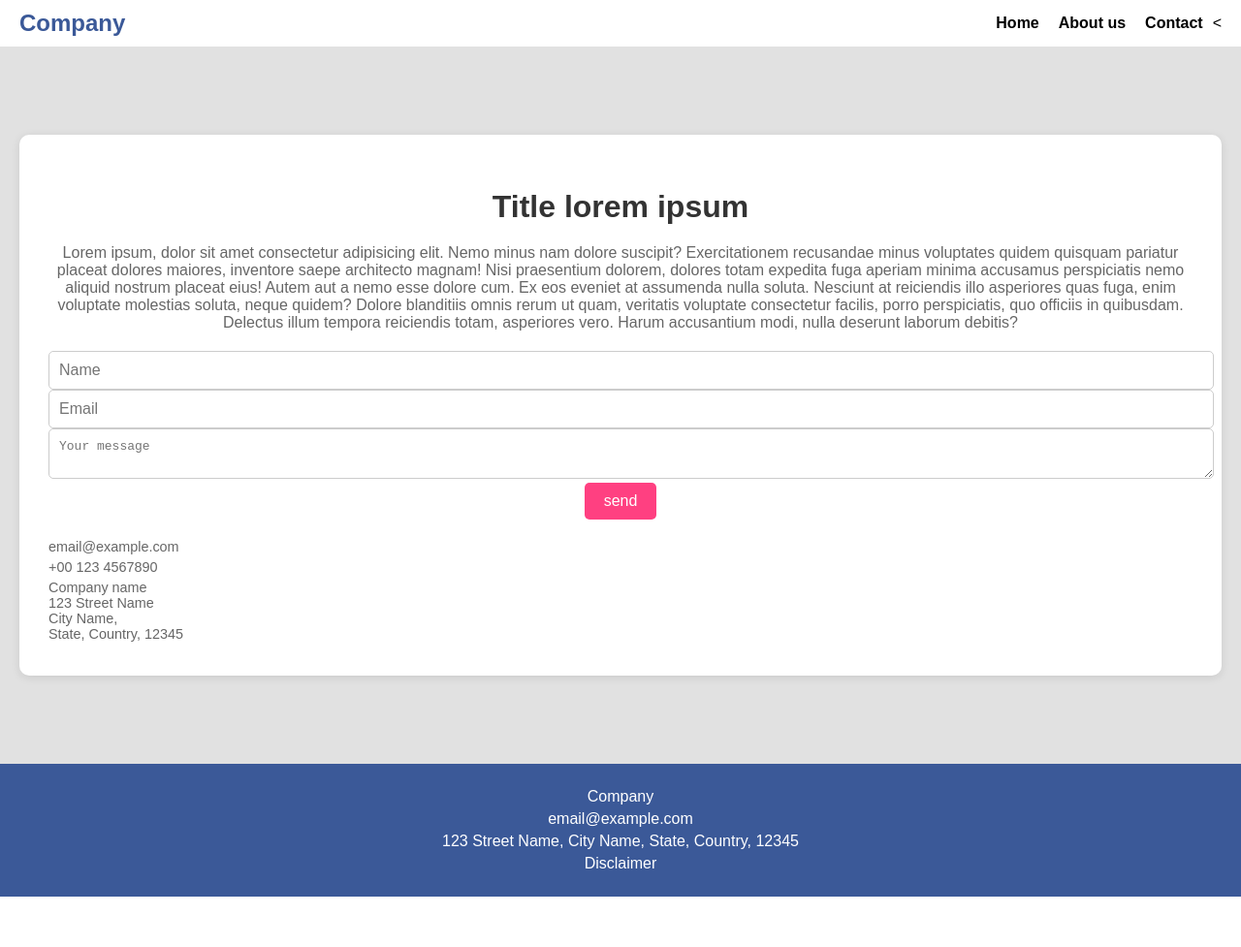
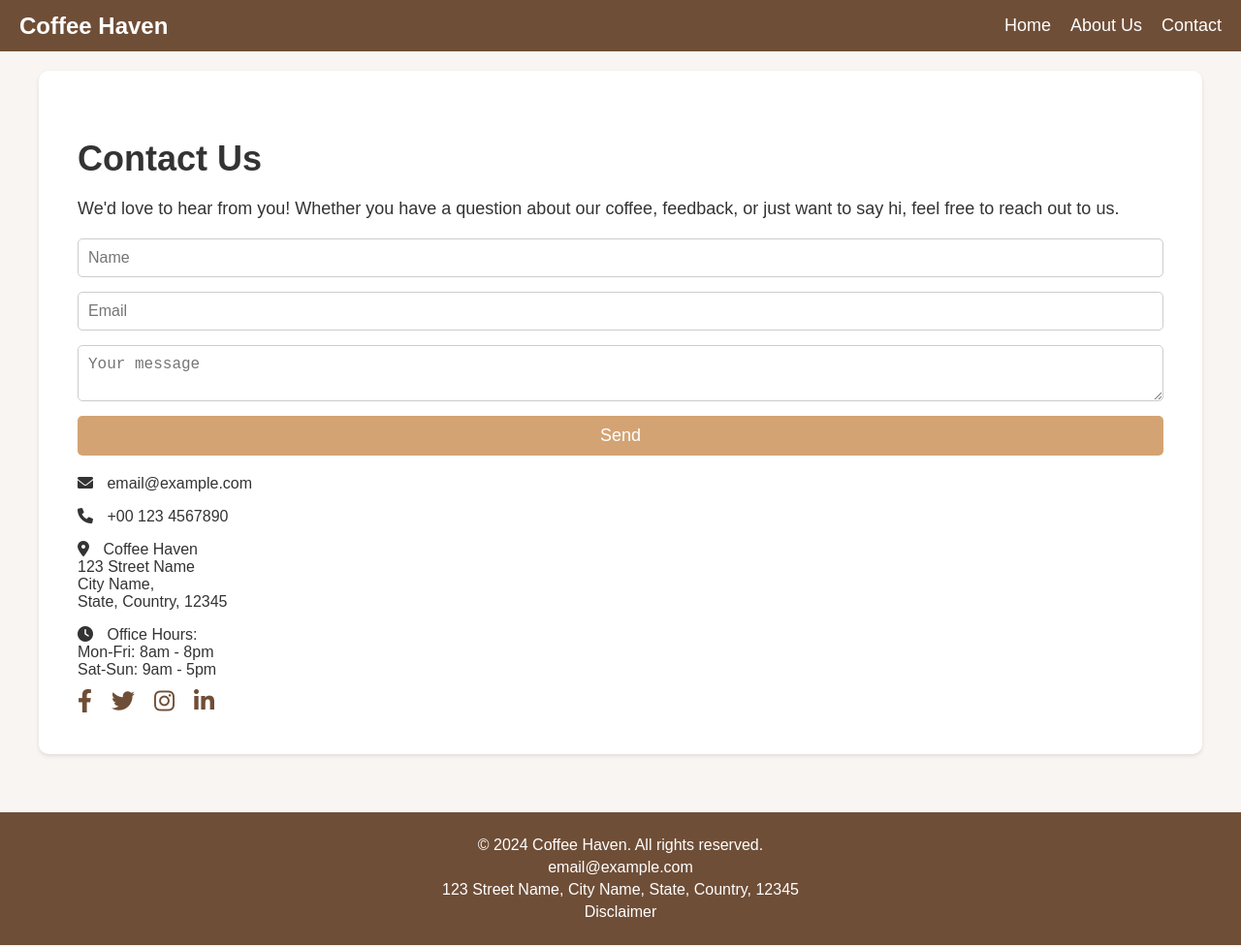
Before and after one commit to Karush2807/DjangoProjects, a Django app: page /contact/ in a window 1280 px wide. Shown: the whole page at 97% size. Before the commit the page ends 925 px from the top, so only its background shows below. Run offline with Django 5.2, Linux system fonts and the light colour scheme.

Commit message:
enhanced contact page

```diff
--- a/chai and DJango/coffeeaurDjango/static/styleC.css
+++ b/chai and DJango/coffeeaurDjango/static/styleC.css
@@ -1,118 +1,140 @@
+/* General Styles */
 body {
+    font-family: 'Arial', sans-serif;
     margin: 0;
-    font-family: Arial, sans-serif;
-    background-color: #f5f5f5;
+    padding: 0;
+    background-color: #f8f5f2;
+    color: #333;
 }
 
 header {
+    background-color: #6f4e37;
+    color: #fff;
+    padding: 20px 0;
     display: flex;
     justify-content: space-between;
     align-items: center;
-    padding: 10px 20px;
-    background-color: #ffffff;
-    box-shadow: 0 2px 4px rgba(0, 0, 0, 0.1);
+    padding: 0 20px;
 }
 
-.logo span {
-    font-size: 1.5em;
+header .logo {
+    font-size: 24px;
     font-weight: bold;
-    color: #3b5998;
 }
 
-nav ul {
+header nav ul {
     list-style: none;
-    margin: 0;
     padding: 0;
     display: flex;
 }
 
-nav li {
-    margin: 0 10px;
+header nav ul li {
+    margin-left: 20px;
 }
 
-nav a {
-    color: #000000;
+header nav ul a {
+    color: #fff;
     text-decoration: none;
-    font-weight: bold;
+    font-size: 18px;
+}
+
+header nav ul a:hover {
+    text-decoration: underline;
 }
 
 main {
-    display: flex;
-    justify-content: center;
-    align-items: center;
-    height: calc(100vh - 100px);
-    background-color: #e1e1e1;
+    max-width: 1200px;
+    margin: 0 auto;
     padding: 20px;
 }
 
 .contact-form {
-    background: white;
-    padding: 30px;
+    background-color: #fff;
+    padding: 40px;
     border-radius: 10px;
-    box-shadow: 0 2px 10px rgba(0, 0, 0, 0.1);
-    text-align: center;
+    box-shadow: 0 2px 4px rgba(0, 0, 0, 0.1);
 }
 
 .contact-form h1 {
-    font-size: 2em;
+    font-size: 36px;
     margin-bottom: 20px;
-    color:#333;
 }
 
-.contact-form p{
-    font-size: 1em;
+.contact-form p {
+    font-size: 18px;
     margin-bottom: 20px;
-    color:#666;
 }
 
-.contact-form form{
-    display: fleex;
+.contact-form form {
+    display: flex;
     flex-direction: column;
-    align-items: center;
-    gap:10px;
-    margin-bottom: 20px;
 }
 
 .contact-form input,
 .contact-form textarea {
-    width: 100%;
+    margin-bottom: 15px;
     padding: 10px;
+    font-size: 16px;
     border: 1px solid #ccc;
     border-radius: 5px;
-    font-size: 1em;
 }
 
 .contact-form button {
+    background-color: #d4a373;
+    color: #fff;
     padding: 10px 20px;
-    font-size: 1em;
-    background-color: #ff4081;
     border: none;
-    color: white;
+    border-radius: 5px;
+    font-size: 18px;
     cursor: pointer;
-    border-radius: 5px;
+    transition: background-color 0.3s;
 }
 
 .contact-form button:hover {
-background-color: #e73370;
+    background-color: #b5833d;
 }
 
 .contact-info {
-font-size: 0.9em;
-color: #333;
-text-align: left;
+    margin-top: 20px;
 }
 
 .contact-info p {
-margin: 5px 0;
+    font-size: 16px;
+    margin-bottom: 10px;
+}
+
+.contact-info i {
+    margin-right: 10px;
+}
+
+.contact-info .social-icons {
+    display: flex;
+    margin-top: 10px;
+}
+
+.contact-info .social-icons a {
+    color: #6f4e37;
+    font-size: 24px;
+    margin-right: 10px;
 }
 
 footer {
-text-align: center;
-padding: 20px;
-background-color: #3b5998;
-color: white;
+    background-color: #6f4e37;
+    color: #fff;
+    text-align: center;
+    padding: 20px 0;
+    margin-top: 40px;
 }
 
 footer p {
-margin: 5px 0;
+    margin: 5px 0;
 }
+
+footer a {
+    color: #fff;
+    text-decoration: none;
+}
+
+footer a:hover {
+    text-decoration: underline;
+}
--- a/chai and DJango/coffeeaurDjango/templates/website/contact.html
+++ b/chai and DJango/coffeeaurDjango/templates/website/contact.html
@@ -6,46 +6,55 @@
     <meta name="viewport" content="width=device-width, initial-scale=1.0">
     <title>Contact Page</title>
     <link rel="stylesheet" href="{% static 'styleC.css' %}">
+    <link rel="stylesheet" href="https://cdnjs.cloudflare.com/ajax/libs/font-awesome/6.0.0-beta3/css/all.min.css">
 </head>
 <body>
     <header>
         <div class="logo">
-            <span>Company</span>
+            <span>Coffee Haven</span>
         </div>
         <nav>
             <ul>
                 <li><a href="#">Home</a></li>
-                <li><a href="#">About us</a></li>
+                <li><a href="#">About Us</a></li>
                 <li><a href="#">Contact</a></li>
-                <
             </ul>
         </nav>
     </header>
     <main>
         <section class="contact-form">
-            <h1>Title lorem ipsum</h1>
-            <p>Lorem ipsum, dolor sit amet consectetur adipisicing elit. Nemo minus nam dolore suscipit? Exercitationem recusandae minus voluptates quidem quisquam pariatur placeat dolores maiores, inventore saepe architecto magnam! Nisi praesentium dolorem, dolores totam expedita fuga aperiam minima accusamus perspiciatis nemo aliquid nostrum placeat eius! Autem aut a nemo esse dolore cum. Ex eos eveniet at assumenda nulla soluta. Nesciunt at reiciendis illo asperiores quas fuga, enim voluptate molestias soluta, neque quidem? Dolore blanditiis omnis rerum ut quam, veritatis voluptate consectetur facilis, porro perspiciatis, quo officiis in quibusdam. Delectus illum tempora reiciendis totam, asperiores vero. Harum accusantium modi, nulla deserunt laborum debitis?</p>
+            <h1>Contact Us</h1>
+            <p>We'd love to hear from you! Whether you have a question about our coffee, feedback, or just want to say hi, feel free to reach out to us.</p>
             <form>
                 <input type="text" name="name" placeholder="Name" required>
                 <input type="email" name="email" placeholder="Email" required>
                 <textarea name="message" placeholder="Your message" required></textarea>
-                <button type="submit">send</button>
+                <button type="submit">Send</button>
             </form>
             <div class="contact-info">
-                <p>email@example.com</p>
-                <p>+00 123 4567890</p>
-                <p>Company name<br>
-                123 Street Name<br>
-                City Name,<br>
-                State, Country, 12345</p>
+                <p><i class="fas fa-envelope"></i> email@example.com</p>
+                <p><i class="fas fa-phone"></i> +00 123 4567890</p>
+                <p><i class="fas fa-map-marker-alt"></i> Coffee Haven<br>
+                    123 Street Name<br>
+                    City Name,<br>
+                    State, Country, 12345</p>
+                <p><i class="fas fa-clock"></i> Office Hours:<br>
+                    Mon-Fri: 8am - 8pm<br>
+                    Sat-Sun: 9am - 5pm</p>
+                <div class="social-icons">
+                    <a href="#"><i class="fab fa-facebook-f"></i></a>
+                    <a href="#"><i class="fab fa-twitter"></i></a>
+                    <a href="#"><i class="fab fa-instagram"></i></a>
+                    <a href="#"><i class="fab fa-linkedin-in"></i></a>
+                </div>
             </div>
         </section>
     </main>
     <footer>
-        <p>Company</p>
-        <p>email@example.com</p>
+        <p>&copy; 2024 Coffee Haven. All rights reserved.</p>
+        <p><a href="mailto:email@example.com">email@example.com</a></p>
         <p>123 Street Name, City Name, State, Country, 12345</p>
-        <p>Disclaimer</p>
+        <p><a href="#">Disclaimer</a></p>
     </footer>
 </body>
 </html>
```
